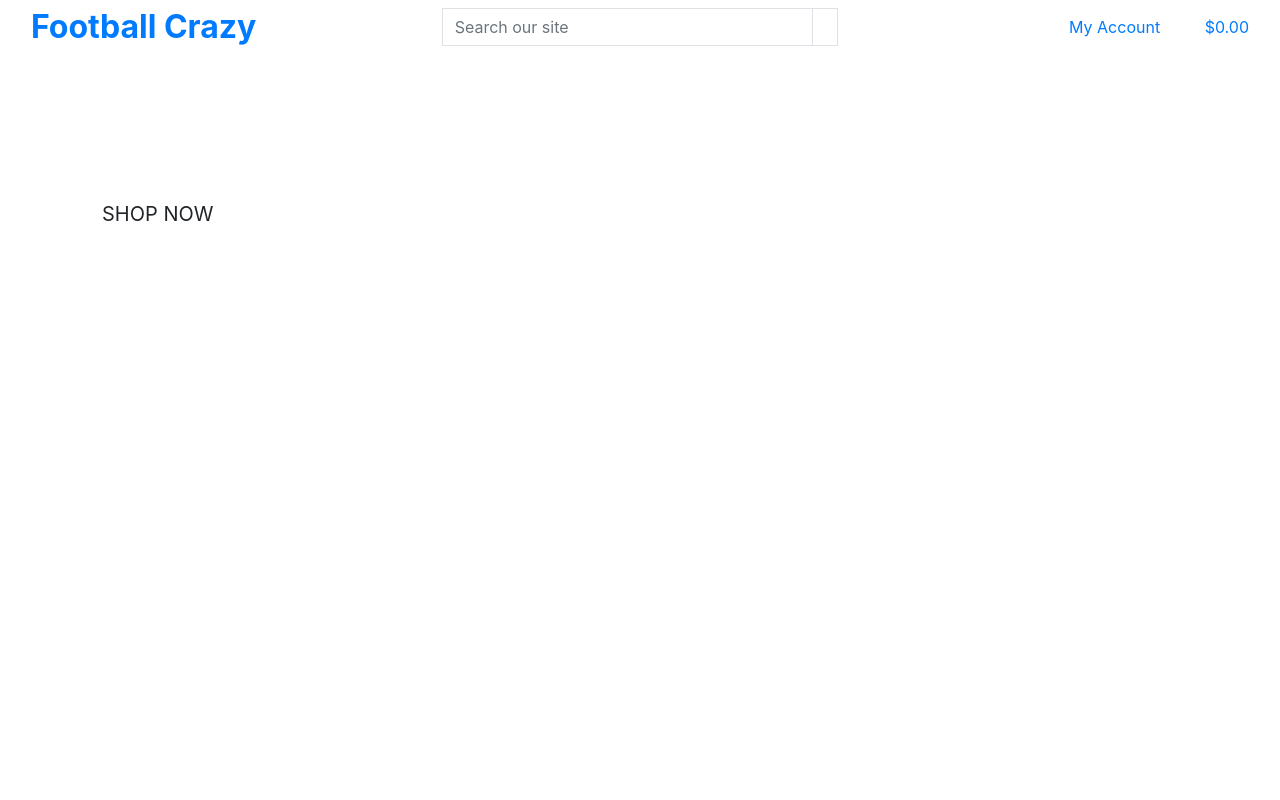
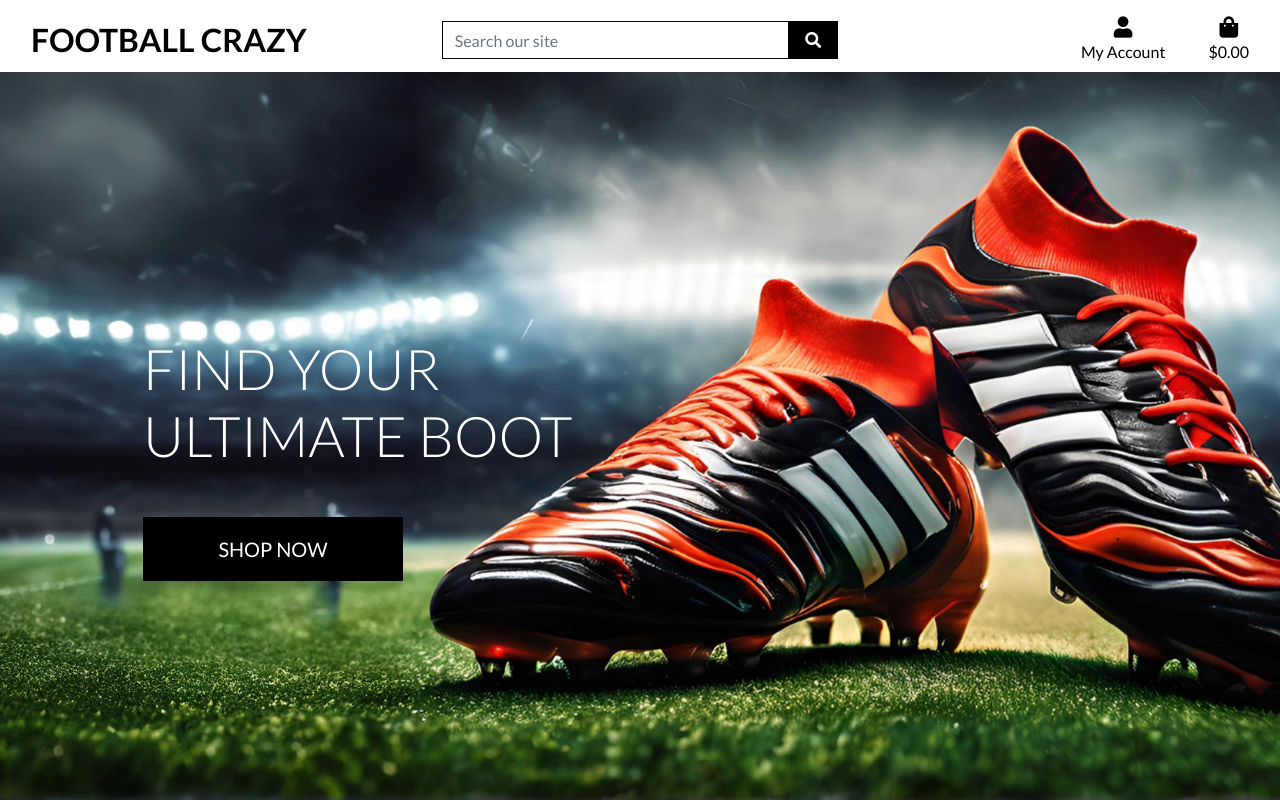
Before and after one commit to roc-11/football-crazy-pp5, a Django app: template home/templates/home/index.html in a window 1280 px wide. Run offline with Django 3.2, Linux system fonts and the light colour scheme; the template is opened without the code that fills it, so the values that code supplies are empty; some libraries are stand-ins or nearby versions.

Commit message:
Style homepage and add hero image

```diff
--- a/football_crazy/settings.py
+++ b/football_crazy/settings.py
@@ -152,6 +152,10 @@ USE_TZ = True
 # https://docs.djangoproject.com/en/3.2/howto/static-files/
 
 STATIC_URL = '/static/'
+STATICFILES_DIRS = (os.path.join(BASE_DIR, 'static'), )
+
+MEDIA_URL = '/media/'
+MEDIA_ROOT = os.path.join(BASE_DIR, 'media')
 
 # Default primary key field type
 # https://docs.djangoproject.com/en/3.2/ref/settings/#default-auto-field
--- a/football_crazy/urls.py
+++ b/football_crazy/urls.py
@@ -15,9 +15,11 @@ Including another URLconf
 """
 from django.contrib import admin
 from django.urls import path, include
+from django.conf import settings
+from django.conf.urls.static import static
 
 urlpatterns = [
     path('admin/', admin.site.urls),
     path('accounts/', include('allauth.urls')),
     path('', include('home.urls')),
-]
+] + static(settings.MEDIA_URL, document_root=settings.MEDIA_ROOT)
--- /dev/null
+++ b/static/css/base.css
@@ -0,0 +1,81 @@
+html {
+    height: 100%;
+}
+
+body {
+    background: url('/media/homepage_background_hero.jpg') no-repeat center center fixed;
+    background-size: cover;
+    height: calc(100vh - 164px);
+    color: #555;
+    font-family: 'Lato';
+}
+
+/* from Bulma */
+.icon {
+    align-items: center;
+    display: inline-flex;
+    justify-content: center;
+    height: 1.5rem;
+    width: 1.5rem;
+}
+
+.logo-font {
+    text-transform: uppercase;
+}
+
+.main-logo-link {
+    width: fit-content;
+}
+
+.shop-now-button {
+    background: black;
+    color: white;
+    min-width: 260px;
+}
+
+.btn-black {
+    background: black;
+    color: white;
+}
+
+.shop-now-button:hover,
+.shop-now-button:active,
+.shop-now-button:focus,
+.btn-black:hover,
+.btn-black:active,
+.btn-black:focus {
+    background: #222;
+    color: white;
+}
+
+.text-black {
+    color: #000 !important;
+}
+
+.border-black {
+    border: 1px solid black !important;
+}
+
+/* ============================ Media Queries ============================*/
+
+/* Slightly larger container on xl screens */
+@media (min-width: 1200px) {
+  .container {
+    max-width: 80%;
+  }
+}
+
+/* fixed top navbar only on medium and up */
+@media (min-width: 992px) {
+    .fixed-top-desktop-only {
+        position: fixed;
+        top: 0;
+        right: 0;
+        left: 0;
+        z-index: 1030;
+    }
+
+    .header-container {
+        padding-top: 164px;
+    }
+}
--- a/templates/base.html
+++ b/templates/base.html
@@ -15,6 +15,17 @@
 
     {% block corecss %}
         <link rel="stylesheet" href="https://stackpath.bootstrapcdn.com/bootstrap/4.4.1/css/bootstrap.min.css" integrity="sha384-Vkoo8x4CGsO3+Hhxv8T/Q5PaXtkKtu6ug5TOeNV6gBiFeWPGFN9MuhOf23Q9Ifjh" crossorigin="anonymous">
+
+         <!-- font Lato Google Fonts-->
+         <link rel="preconnect" href="https://fonts.googleapis.com">
+         <link rel="preconnect" href="https://fonts.gstatic.com" crossorigin>
+         <link href="https://fonts.googleapis.com/css2?family=Lato:ital,wght@0,100;0,300;0,400;0,700;0,900;1,100;1,300;1,400;1,700;1,900&display=swap" rel="stylesheet">
+
+         <!-- font awesome -->
+         <link rel="stylesheet" href="https://use.fontawesome.com/releases/v5.6.1/css/all.css" integrity="sha384-gfdkjb5BdAXd+lj+gudLWI+BXq4IuLW5IT+brZEZsLFm++aCMlF1V92rMkPaX4PP" crossorigin="anonymous"/>
+
+         <!-- Static CSS - Custom CSS -->
+         <link rel="stylesheet" href="{% static 'css/base.css' %}">
     {% endblock %}
 
     {% block extra_css %}
@@ -34,7 +45,7 @@
   </head>
   <body>
     <header class="container-fluid fixed-top">
-      <div class="row">
+      <div id="topnav" class="row bg-white pt-lg-2 d-none d-lg-flex">
         <!-- Main/Top Header - Logo -->
         <div class="col-12 col-lg-4 my-auto py-1 py-lg-0 text-center text-lg-left">
           <a href="{% url 'home' %}" class="nav-link main-logo-link">
```
Also changed, not shown: media/homepage_background_hero.jpg (added).
